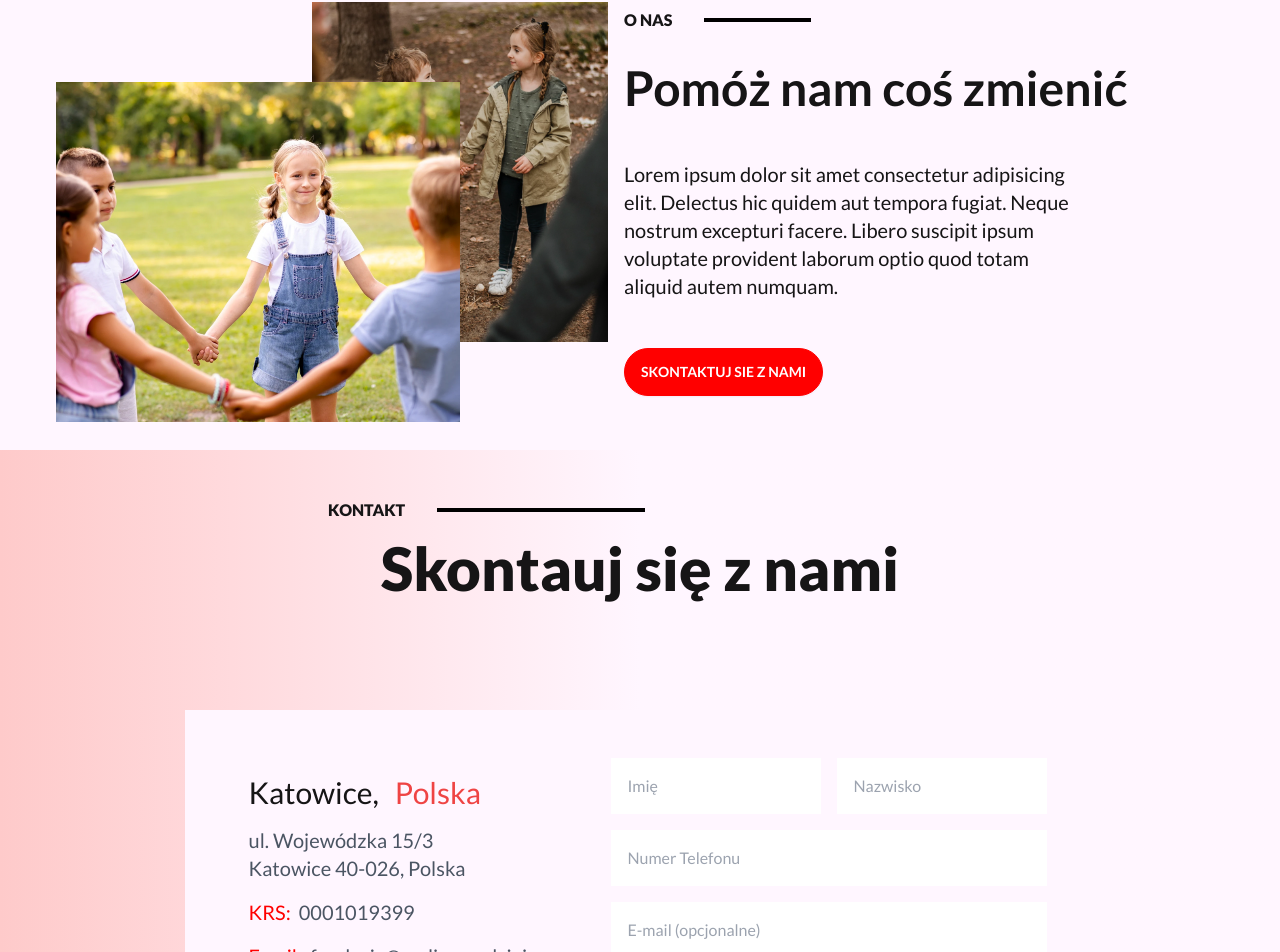
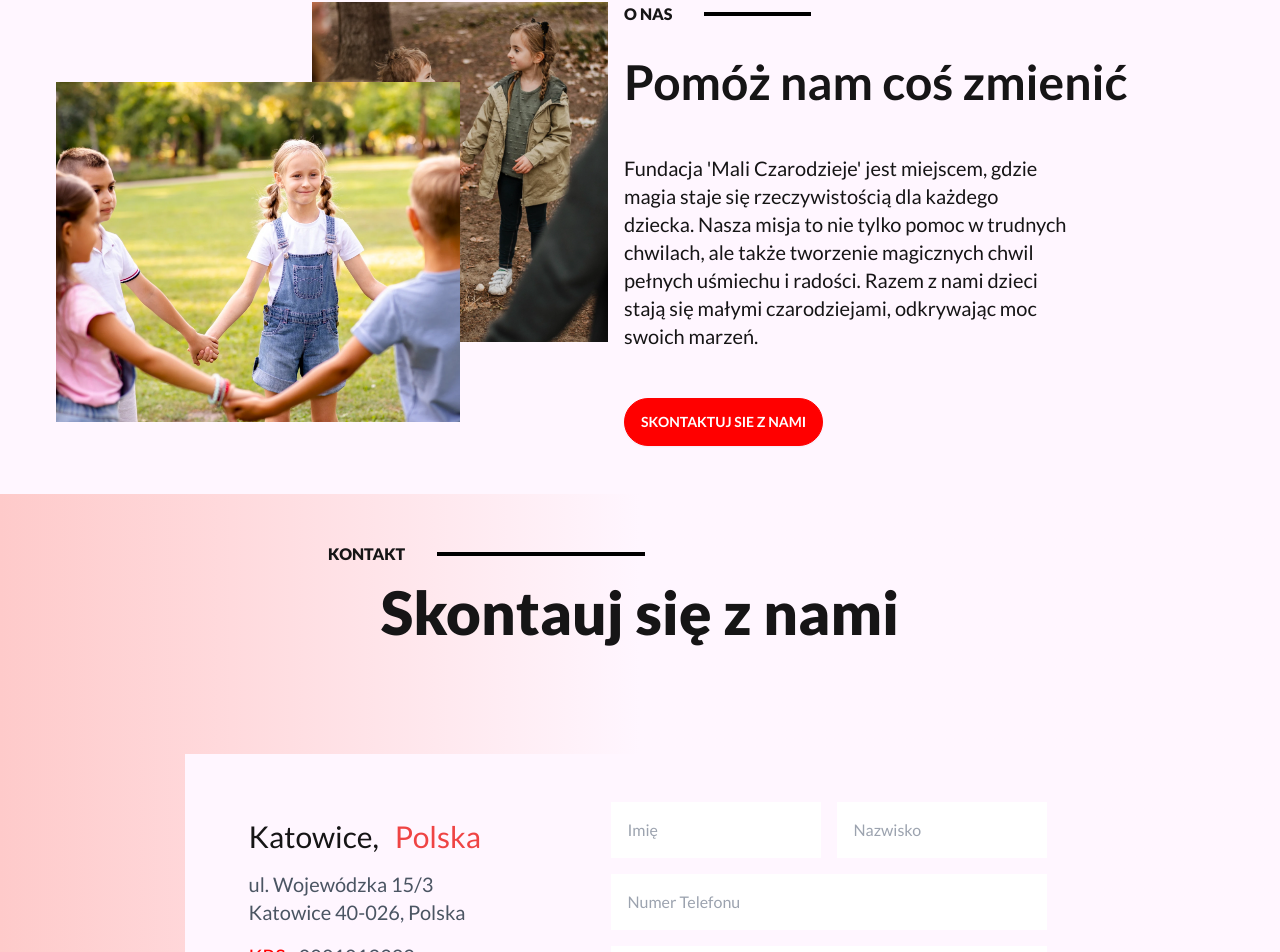
Before and after one commit to k0wal45/mali-czarodzieje, a React (Create React App) app: page / in a window 1280 px wide. Shown: the part 2042-2994 px from the top of the page. Built offline with nearby package versions, Linux system fonts and the light colour scheme; the HTML template or start-up script is replaced by a standard one; a web font is replaced by a local one.

Commit message:
text fix

```diff
--- a/src/components/About.jsx
+++ b/src/components/About.jsx
@@ -16,7 +16,7 @@ const About = () => {
           <div className="w-1/6 border-2 border-black"></div>
         </div>
         <h5 className="font-lato-bold text-5xl">Pomóż nam coś zmienić</h5>
-        <p className="text-xl mt-4 lg:max-w-[70%]">Lorem ipsum dolor sit amet consectetur adipisicing elit. Delectus hic quidem aut tempora fugiat. Neque nostrum excepturi facere. Libero suscipit ipsum voluptate provident laborum optio quod totam aliquid autem numquam.</p>
+        <p className="text-xl mt-4 lg:max-w-[70%]">Fundacja 'Mali Czarodzieje' jest miejscem, gdzie magia staje się rzeczywistością dla każdego dziecka. Nasza misja to nie tylko pomoc w trudnych chwilach, ale także tworzenie magicznych chwil pełnych uśmiechu i radości. Razem z nami dzieci stają się małymi czarodziejami, odkrywając moc swoich marzeń.</p>
         <Link to='/kontakt' className='btn btn-primary text-white font-lato-bold uppercase mt-4 rounded-full'>Skontaktuj sie z nami</Link>
       </div>
     </section>
```
